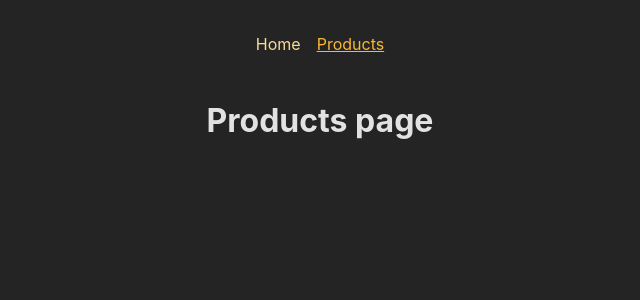
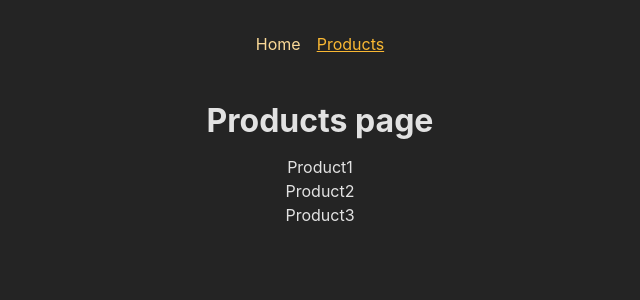
Before and after one commit to ch-ratnaji/21-spa, a React (Create React App) app: page /products in a window 1280 px wide. Shown: the top 300 px of the page, without its empty margins (320-960 px from the left). Built offline with nearby package versions, Linux system fonts and the light colour scheme.

Commit message:
Here in App component i have added another route in children. In that path /:productId could be anything the output will be same i.e <ProductDetailPage/>

```diff
--- a/src/App.js
+++ b/src/App.js
@@ -3,6 +3,7 @@ import HomePage from "./pages/Home";
 import ProductsPage from "./pages/Products";
 import RootLayout from "./components/Root";
 import Errorpage from "./pages/Error";
+import ProductDetailPage from "./pages/ProductDetail";
 
 const router = createBrowserRouter([
   {
@@ -12,6 +13,7 @@ const router = createBrowserRouter([
     children: [
       { path: "/", element: <HomePage /> },
       { path: "/products", element: <ProductsPage /> },
+      { path: "/products/:productId", element: <ProductDetailPage /> }
     ],
   },
 ]);
--- /dev/null
+++ b/src/pages/ProductDetail.js
@@ -0,0 +1,5 @@
+function ProductDetailPage() {
+    return (<h1>Product Details!</h1>);
+}
+
+export default ProductDetailPage;
--- a/src/pages/Products.js
+++ b/src/pages/Products.js
@@ -1,3 +1,12 @@
 export default function ProductsPage() {
-    return (<h1>Products page </h1>);
+    return (
+        <>
+            <h1>Products page </h1>
+            <ul>
+                <li>Product1</li>
+                <li>Product2</li>
+                <li>Product3</li>
+            </ul>
+        </>
+    );
 }
```
